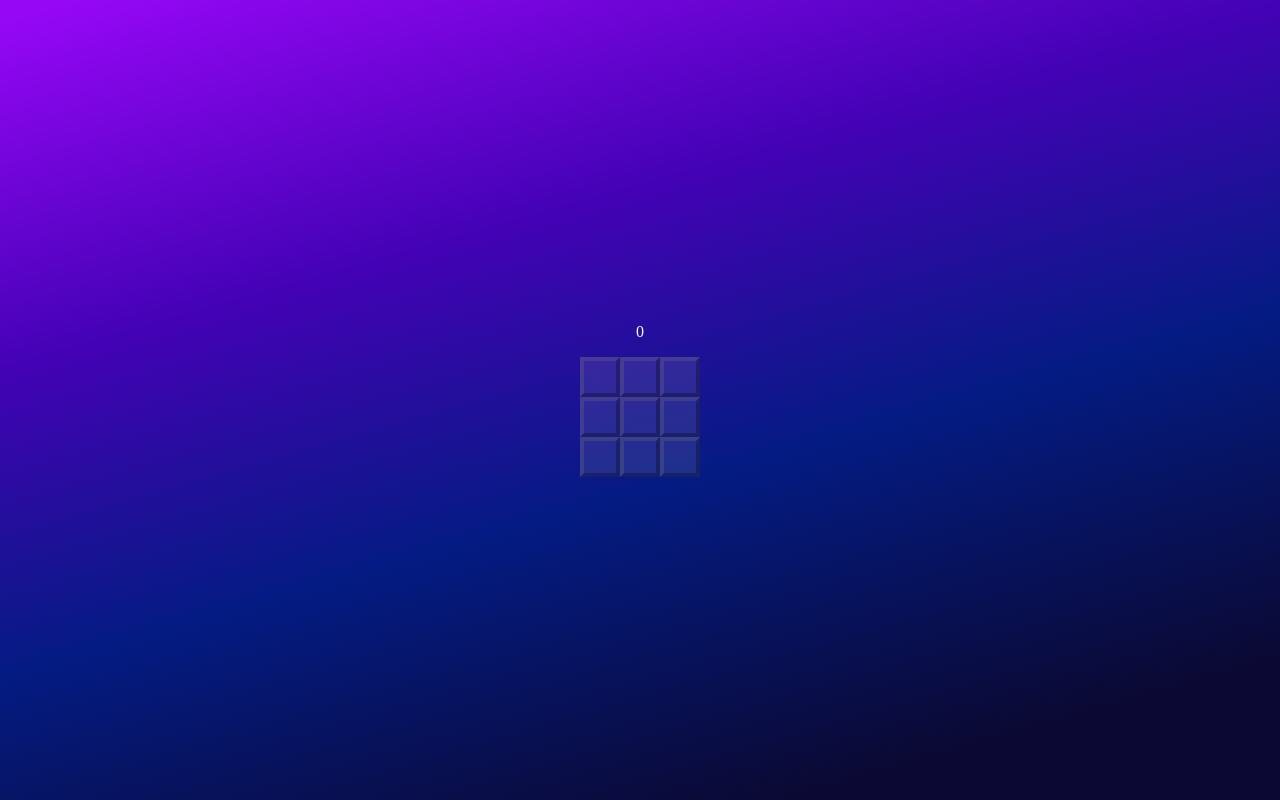
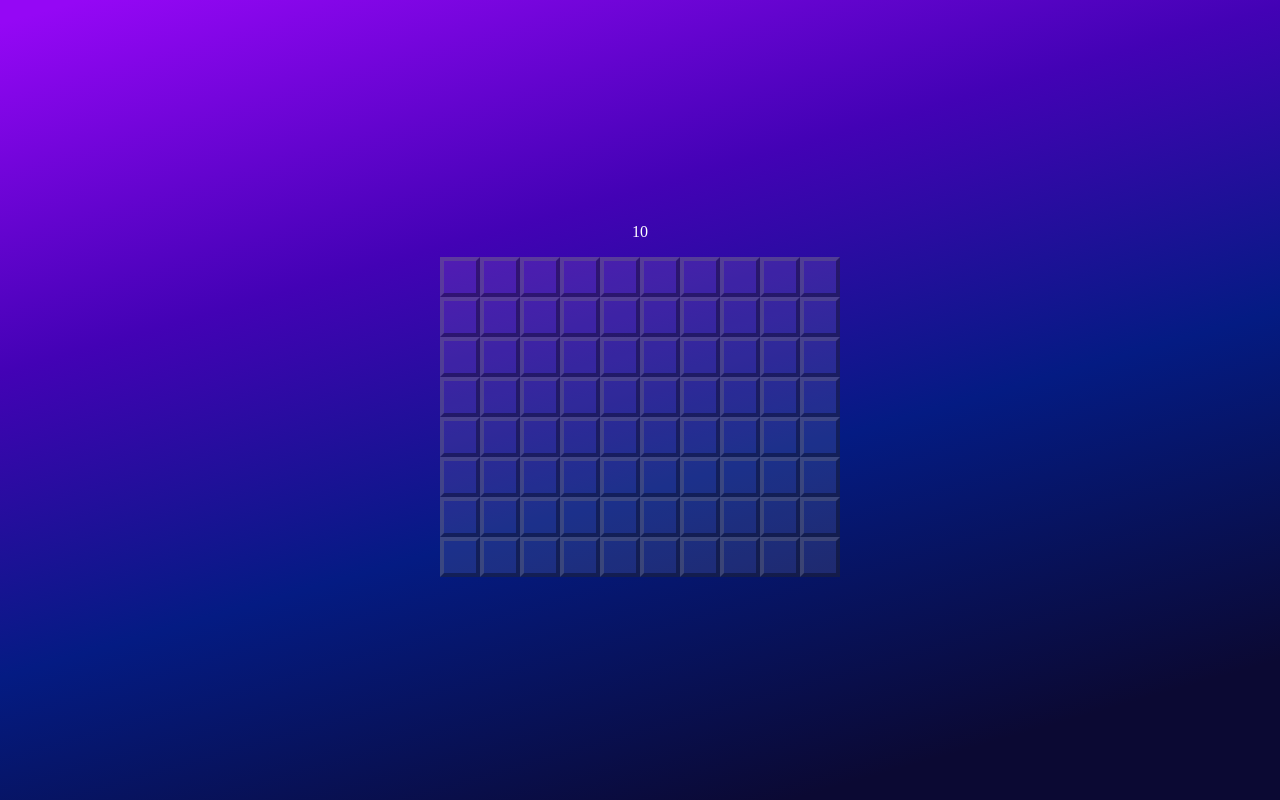
Before and after one commit to psst54/minesweeper, a React (Create React App) app: page / in a window 1280 px wide. Built offline with nearby package versions, Linux system fonts and the light colour scheme; a web font is replaced by a local one.

Commit message:
💄 style board

```diff
--- a/src/App.js
+++ b/src/App.js
@@ -86,9 +86,9 @@ const Cell = styled.button`
   width: 2.5rem;
   height: 2.5rem;
   border: ${({ isRevealed }) =>
-    isRevealed ? "4px outset #0004" : "4px outset #2224"};
+    isRevealed ? "4px outset #0003" : "4px outset #2225"};
 
-  background: ${({ isRevealed }) => (isRevealed ? "#1113" : "#bbb2")};
+  background: ${({ isRevealed }) => (isRevealed ? "#1114" : "#bbb2")};
 
   display: flex;
   align-items: center;
@@ -97,7 +97,7 @@ const Cell = styled.button`
   transition: transform 0.1s ease-in-out;
 
   &:hover {
-    background: ${({ isRevealed }) => (isRevealed ? "#1113" : "#5552")};
+    background: ${({ isRevealed }) => (isRevealed ? "#1114" : "#5552")};
 
     animation: ${({ isRevealed }) => (isRevealed ? "none" : animation)};
   }
@@ -242,9 +242,9 @@ const setFlag = ({ board, setBoardWrapper, row, col }) => {
 };
 
 function App() {
-  const rowSize = 3;
-  const colSize = 3;
-  const totalMineNum = 2;
+  const rowSize = 8;
+  const colSize = 10;
+  const totalMineNum = 10;
 
   const initBoard = ({ row, col, totalMineNum }) => {
     let board = makeBoard({ rowSize: row, colSize: col });
@@ -262,6 +262,7 @@ function App() {
   const [isRunning, setIsRunning] = react.useState(true);
 
   const setBoardWrapper = ({ newBoard }) => {
+    console.log(isRunning);
     if (!isRunning) return;
 
     setBoard(newBoard);
@@ -298,7 +299,9 @@ function App() {
 
   return (
     <Container>
-      <div style={{ color: "white", marginBottom: "1rem" }}>{flagNum}</div>
+      <div style={{ color: "white", marginBottom: "1rem" }}>
+        {totalMineNum - flagNum}
+      </div>
       <Board>
         {board.map((row, rowIdx) => (
           <Row key={rowIdx}>
```
